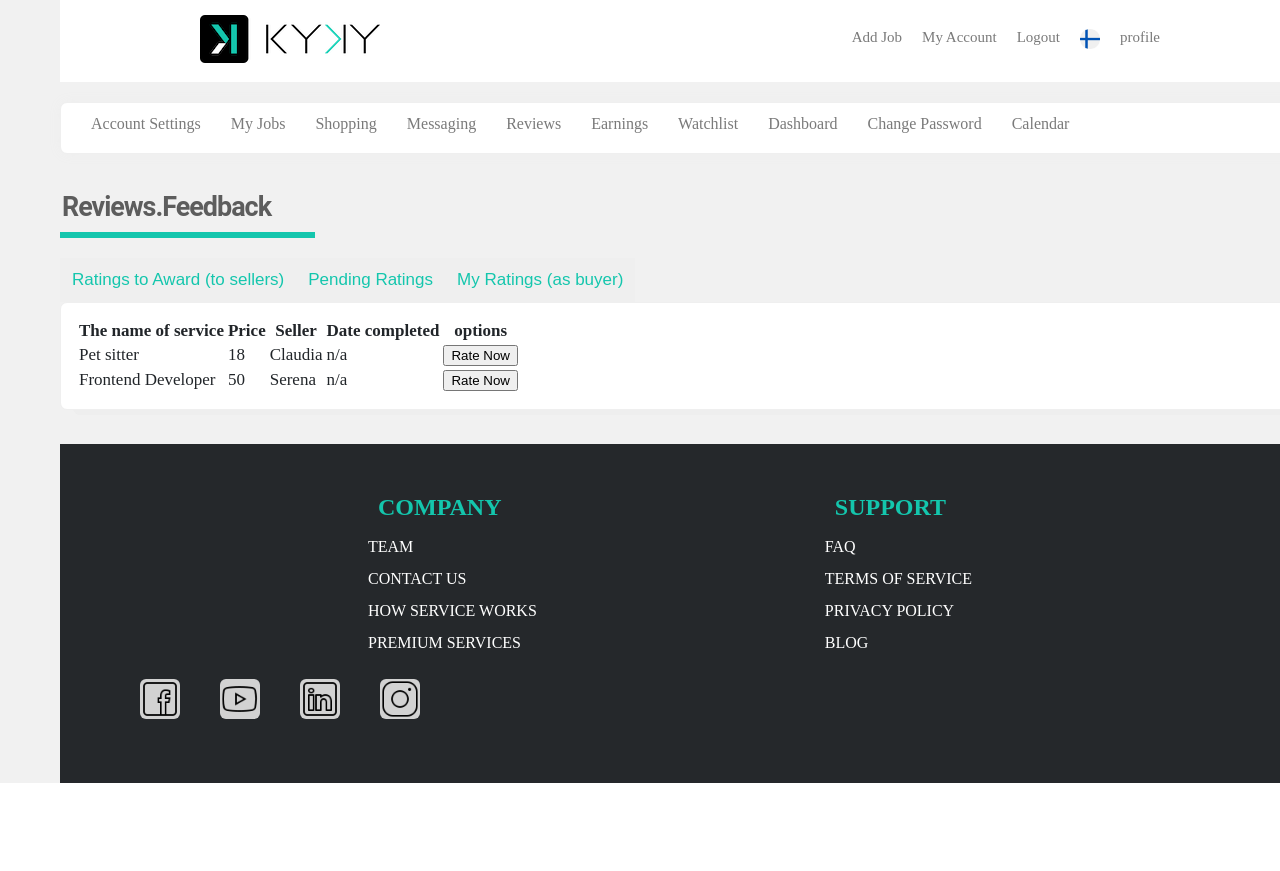
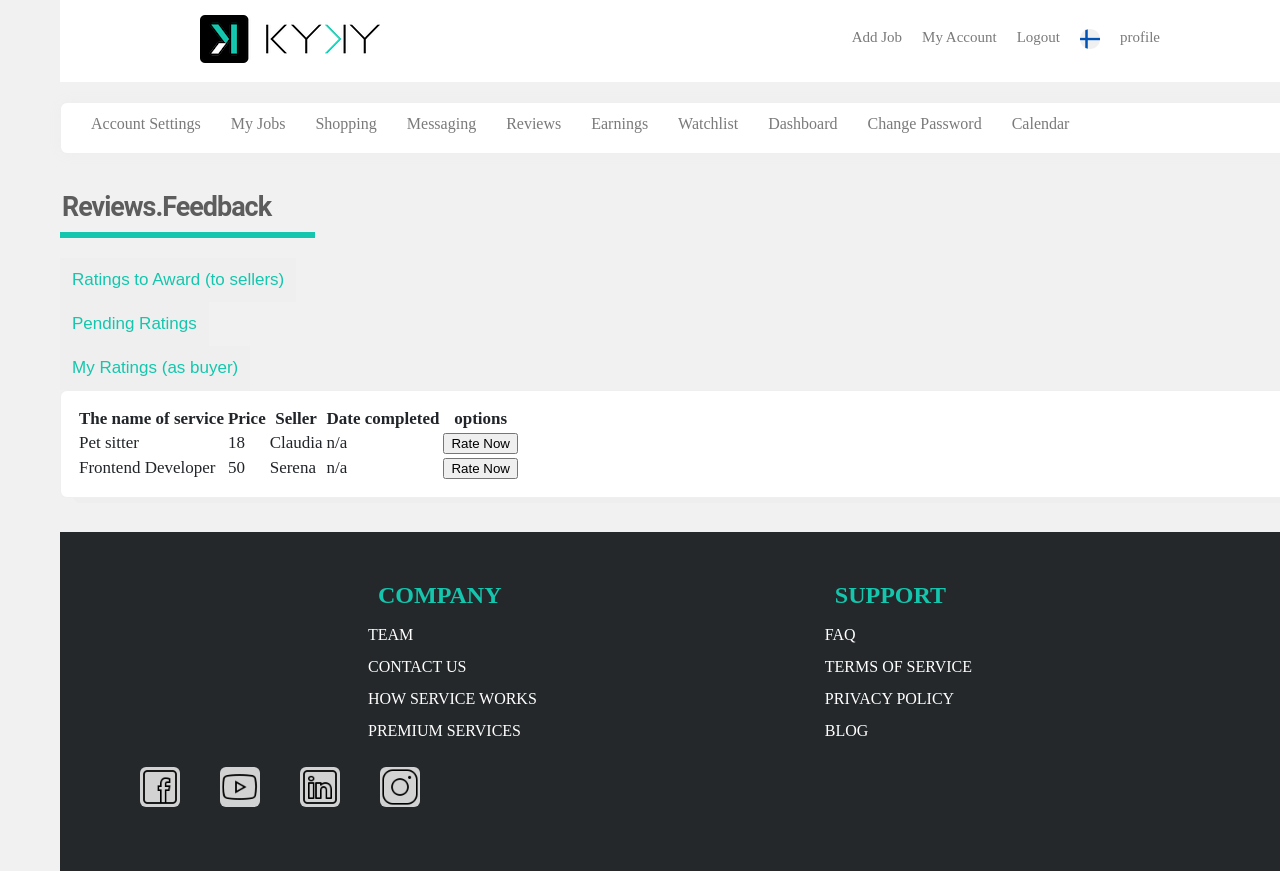
Before and after one commit to sunjus/kyky, a React (Create React App) app: page /reviewpage in a window 1280 px wide. Shown: the top 871 px of the page. Before the commit the page ends 800 px from the top, so only its background shows below. Built offline with nearby package versions, Linux system fonts and the light colour scheme.

Commit message:
Add className for tabs

```diff
--- a/src/components/ReviewTabs.js
+++ b/src/components/ReviewTabs.js
@@ -1,17 +1,17 @@
 /* eslint-disable react/prop-types */
 function ReviewTabs({ tabs, tabIndex, setTabIndex }) {
   return (
-    <>
+    <div className="review_tabs">
       {
         tabs.map((tab, index) => (
-          <div className="review_tabs" key={tab.id} calss={tabIndex === index ? 'active' : ''}>
+          <div key={tab.id} className={tabIndex === index ? 'active' : ''}>
             <button onClick={() => setTabIndex(index)} className="review_btn" type="button">
               {tab.title}
             </button>
           </div>
         ))
       }
-    </>
+    </div>
   );
 }
 
```
